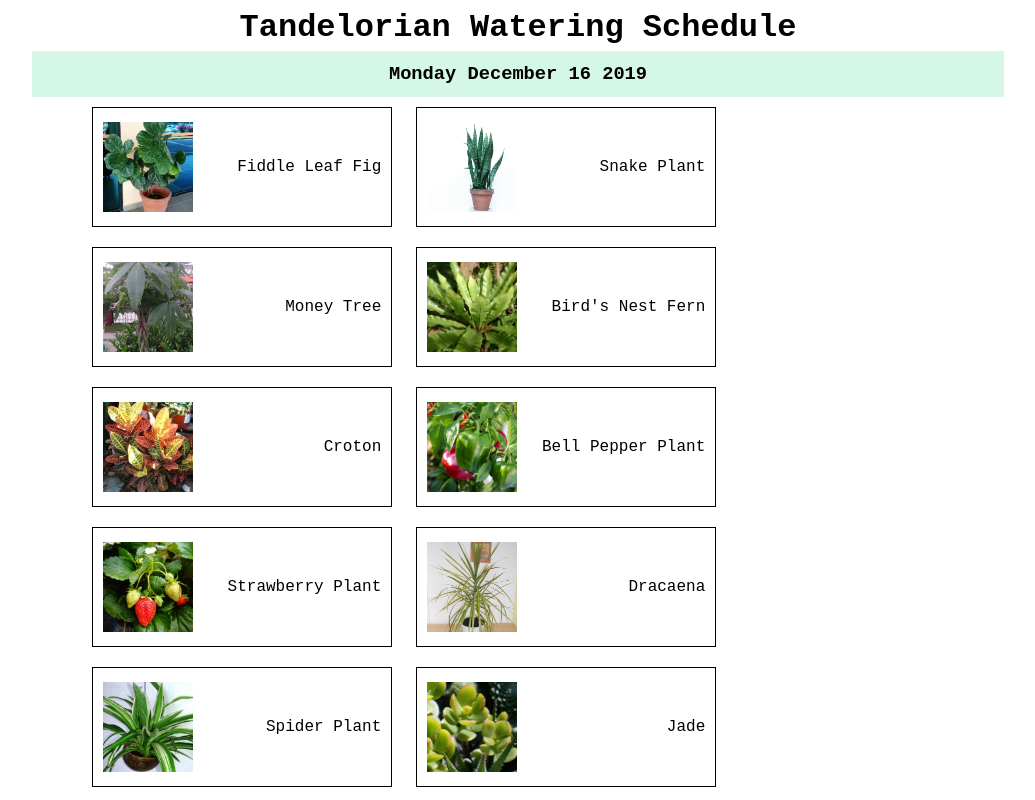
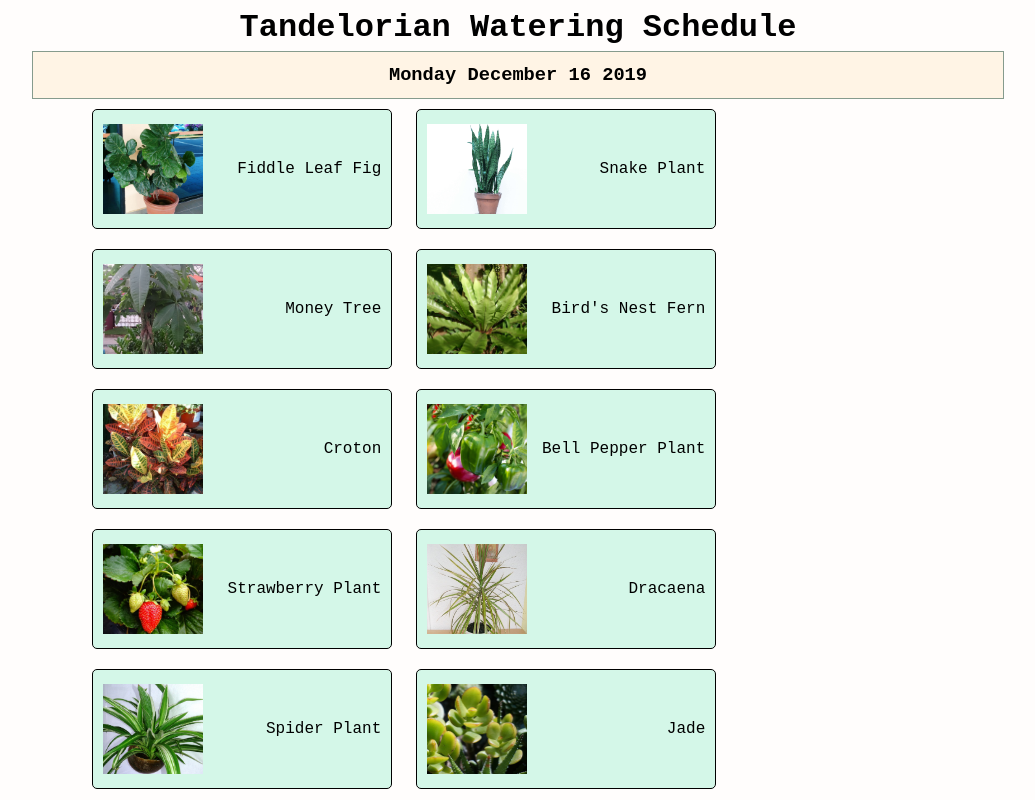
Before and after one commit to JavaOfDoom/tandelorian-watering-schedule, a React (Create React App) app: page / in a window 1280 px wide. Shown: the top 800 px of the page, without its empty margins (122-1157 px from the left). Built offline with nearby package versions, Linux system fonts and the light colour scheme.

Commit message:
Styling of page and all elements. Ternary opperator to hightlight current day

```diff
--- a/src/App.css
+++ b/src/App.css
@@ -7,6 +7,8 @@
 body {
   font-family: Apercu-Mono, monospace;
   line-height: 1.4;
+  background-color: #FFFDFC;
+
 }
 
 a {
@@ -20,21 +22,22 @@ a {
 }
 
 .weekdayName {
-  background-color: #d4f7e8;
+  background-color: #FFF4E5;
   padding: 10px;
 }
 
 .plantDayContainer {
-  height: 100%;
   display: flex;
+  flex: content;
   align-items: center;
   justify-content: center;
+  padding: 0 5%;
 }
 
 .plantFlex {
   display: flex;
+  flex: content;
   flex-wrap: wrap;
-  width: 90%;
 }
 
 .plantCards {
@@ -45,11 +48,13 @@ a {
   margin: 10px 12px;
   justify-content: space-between;
   align-items: center;
+  background-color: #d4f7e8;
   border: solid 1px black;
+  border-radius: 5px;
 }
 
 .plantImage {
   height: 90px;
-  width: 90px;
+  width: 100px;
   object-fit: cover;
 }
--- a/src/components/Calendar.js
+++ b/src/components/Calendar.js
@@ -85,15 +85,20 @@ weekday.forEach((day) => {
   weekdayReplacer.push(newWeekday)
 })
 weekday = weekdayReplacer
-
+const now = moment().format("dddd MMMM DD YYYY");
 class Calendar extends Component {
 
   render() {
-    console.log(plantImages)
+
     return (
       <div>{weekday.map((days, dayIndex) => (
         <div key={dayIndex}>
-          <h3 className="weekdayName">{days.day}</h3>
+          <h3 className="weekdayName"
+              style={(days.day === now)
+                ? { border: "solid 5px #FF6753"}
+                : { border: "solid 1px #869B8D"}}>
+            {days.day}
+          </h3>
           <div className="plantDayContainer">
             <div className="plantFlex">{days.plantNames.map((name, plantIndex) => (
               <div className="plantCards" key={name + plantIndex}>
```
